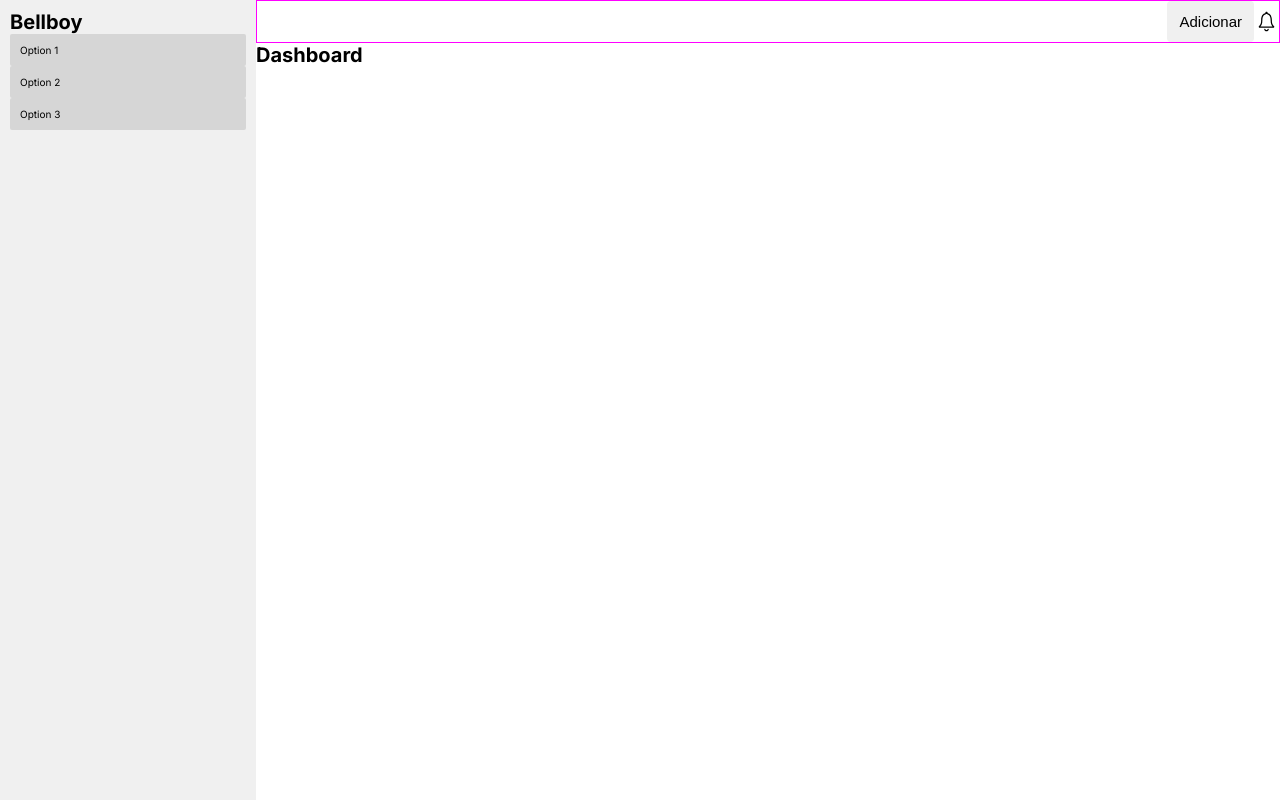
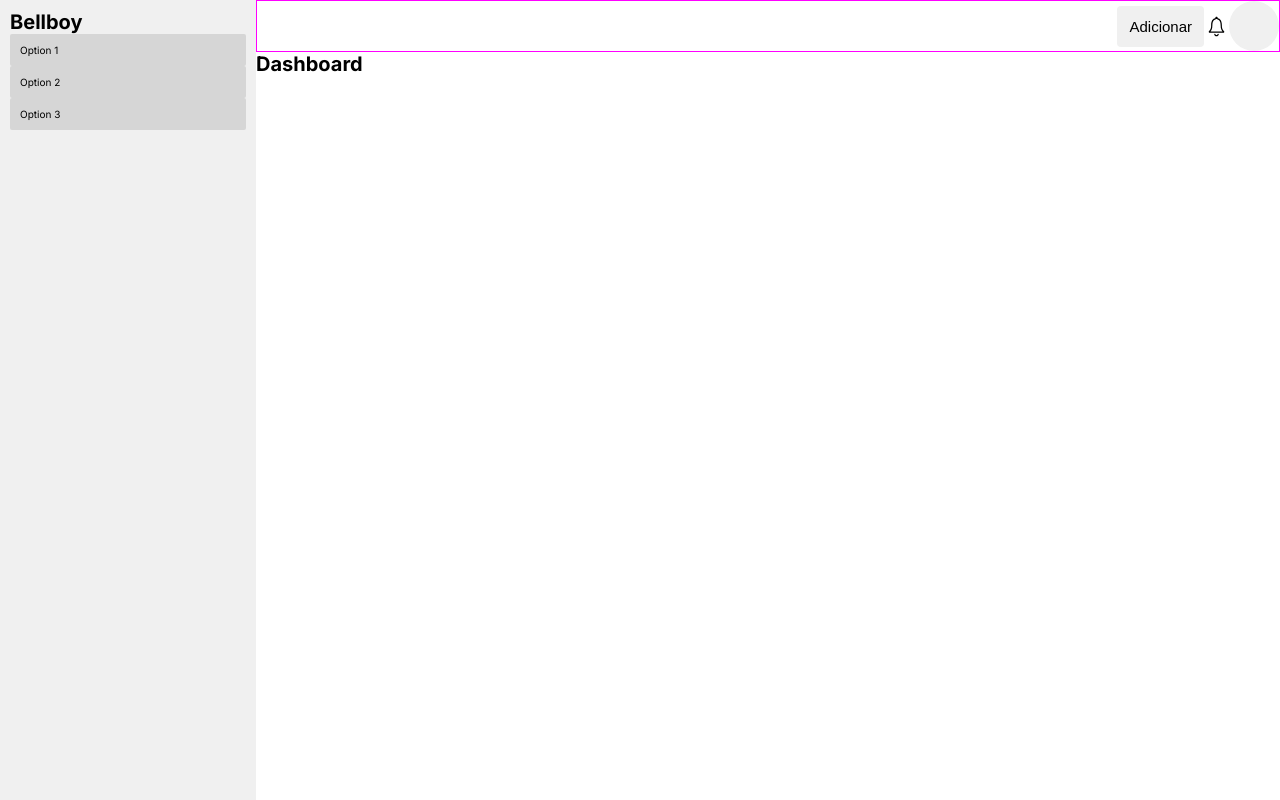
Before and after one commit to carlosr-lotus/bellboy, a Next.js app: page / in a window 1280 px wide. Built offline with nearby package versions, Linux system fonts and the light colour scheme.

Commit message:
First commit in Linux!

```diff
--- a/src/app/page.tsx
+++ b/src/app/page.tsx
@@ -1,6 +1,9 @@
 // import Image from "next/image";
+
+// Components
 import DashboardHeader from "@/components/DashboardHeader";
 import Sidebar from "@/components/Sidebar";
+
 import styles from "./page.module.css";
 
 export default function Home() {
--- a/src/components/DashboardHeader.tsx
+++ b/src/components/DashboardHeader.tsx
@@ -1,5 +1,6 @@
 // Components
 import Button from "@/material/Button"
+import ProfileIcon from "@/components/ProfileIcon";
 
 // Icons
 import { IoIosNotificationsOutline } from "react-icons/io";
@@ -15,6 +16,7 @@ export default function DashboardHeader() {
                 type="button"
             />
             <IoIosNotificationsOutline size={25} />
+            <ProfileIcon />
         </div>
     )
 }
--- /dev/null
+++ b/src/components/ProfileIcon.tsx
@@ -0,0 +1,8 @@
+import styles from '@/styles/components/ProfileIcon.module.css'
+
+export default function ProfileIcon(): JSX.Element {
+    return (
+        <div className={styles.container}>
+        </div>
+    )
+}
--- /dev/null
+++ b/src/styles/components/ProfileIcon.module.css
@@ -0,0 +1,6 @@
+.container {
+    width: 5rem;
+    height: 5rem;
+    border-radius: 100%;
+    background-color: var(--sidebar-bg);
+}
```
